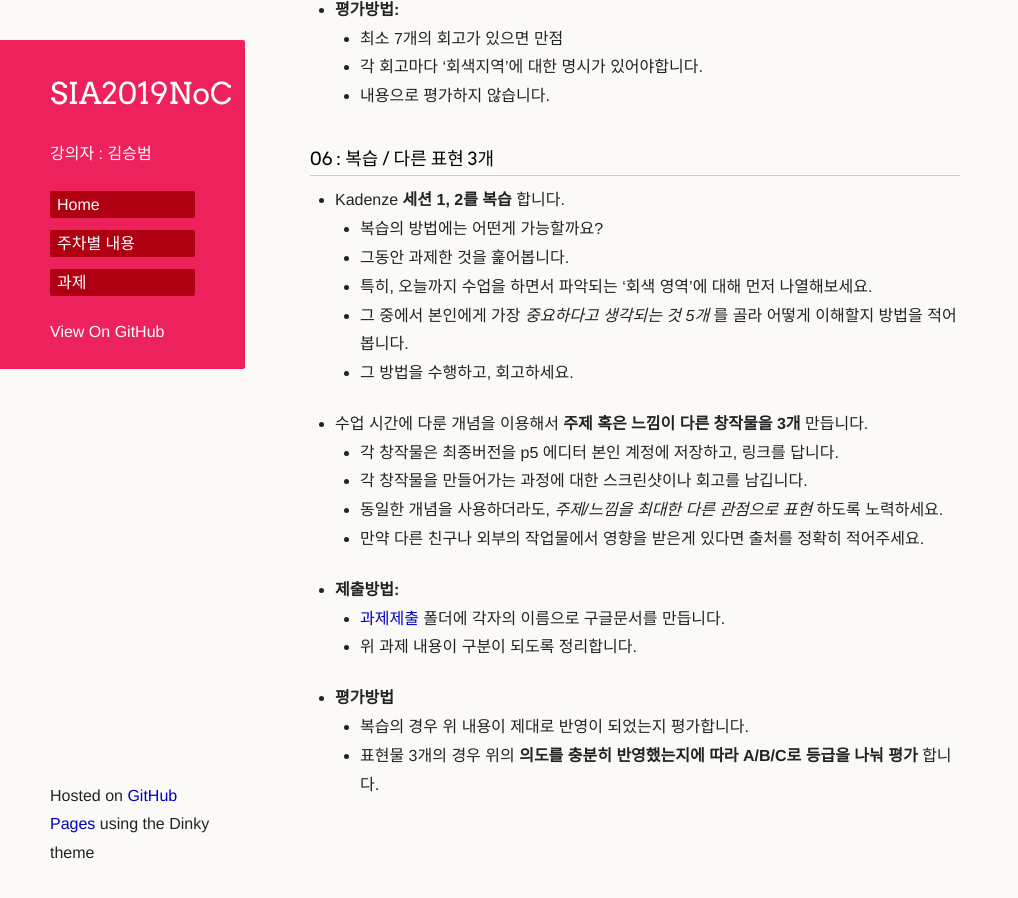
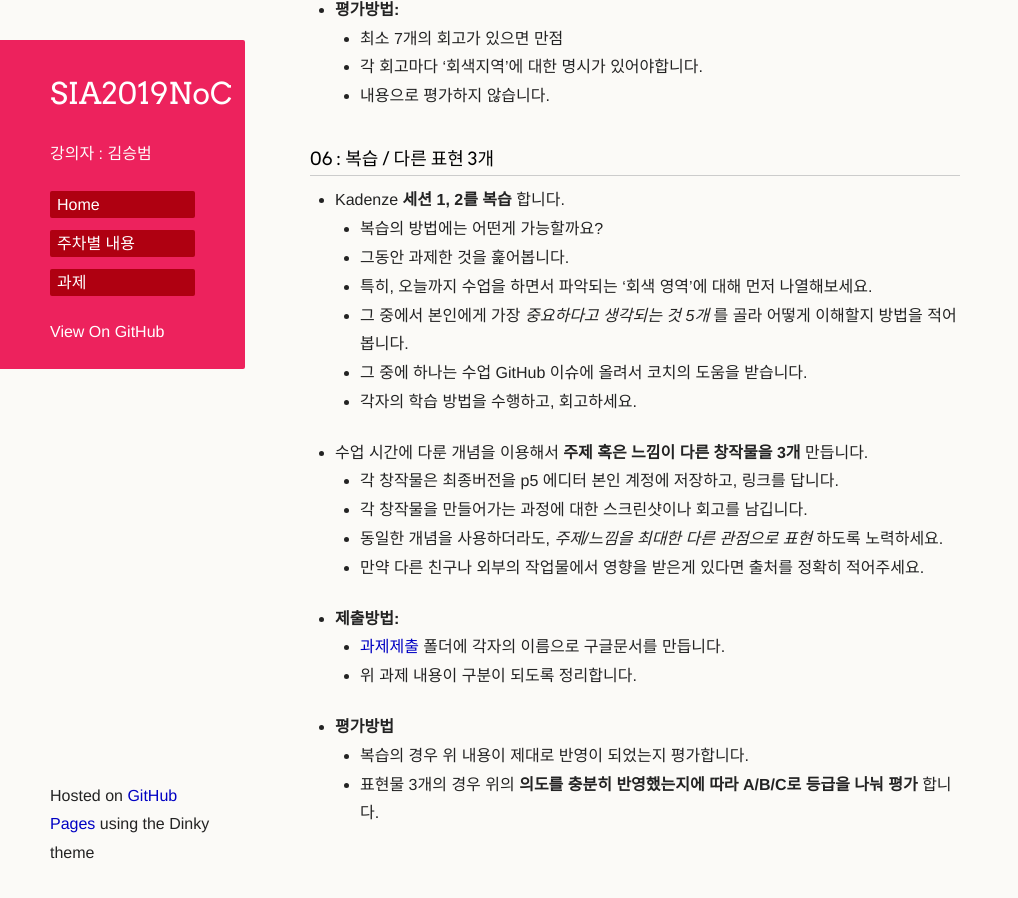
Before and after one commit to picxenk/SIA2019NoC, a Jekyll site: the page built from homework.md, in a window 1280 px wide and 900 px high, scrolled down 2617 px. Shown: the whole window, without its empty margins (0-1018 px from the left). Built offline with Jekyll 4.4.1, drawn with Linux system fonts in a browser that asks for light colours; our own code applies the rules of GitHub Pages for plain Markdown files; a script that is not in the unit is left out; the repository's description, which GitHub fills in, is left out; before the commit the page ends 3488 px from its top, so only the background shows below that.

Commit message:
Update homework.md

```diff
--- a/homework.md
+++ b/homework.md
@@ -85,7 +85,8 @@
    * 그동안 과제한 것을 훑어봅니다.
    * 특히, 오늘까지 수업을 하면서 파악되는 '회색 영역'에 대해 먼저 나열해보세요.
    * 그 중에서 본인에게 가장 _중요하다고 생각되는 것 5개_ 를 골라 어떻게 이해할지 방법을 적어봅니다.
-   * 그 방법을 수행하고, 회고하세요.
+   * 그 중에 하나는 수업 GitHub 이슈에 올려서 코치의 도움을 받습니다.
+   * 각자의 학습 방법을 수행하고, 회고하세요.
  * 수업 시간에 다룬 개념을 이용해서 **주제 혹은 느낌이 다른 창작물을 3개** 만듭니다.
    * 각 창작물은 최종버전을 p5 에디터 본인 계정에 저장하고, 링크를 답니다.
    * 각 창작물을 만들어가는 과정에 대한 스크린샷이나 회고를 남깁니다.
```
